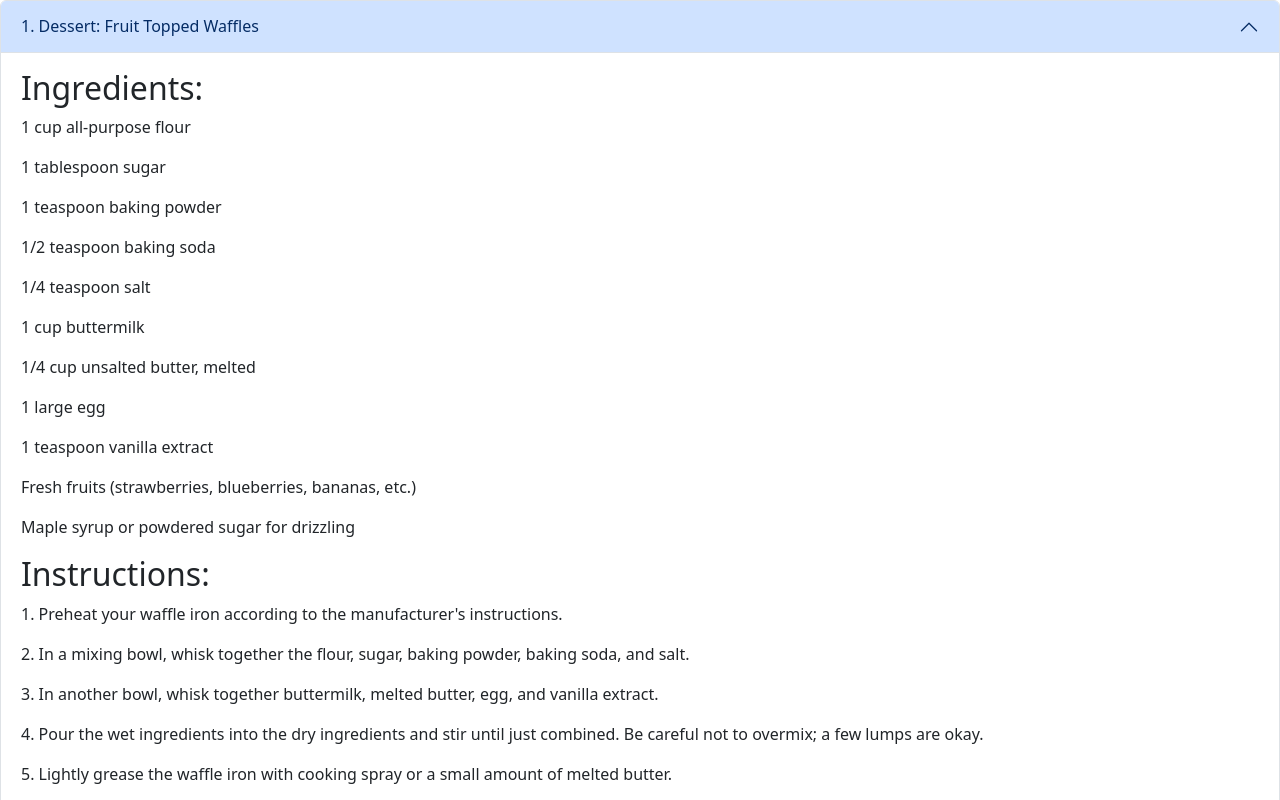
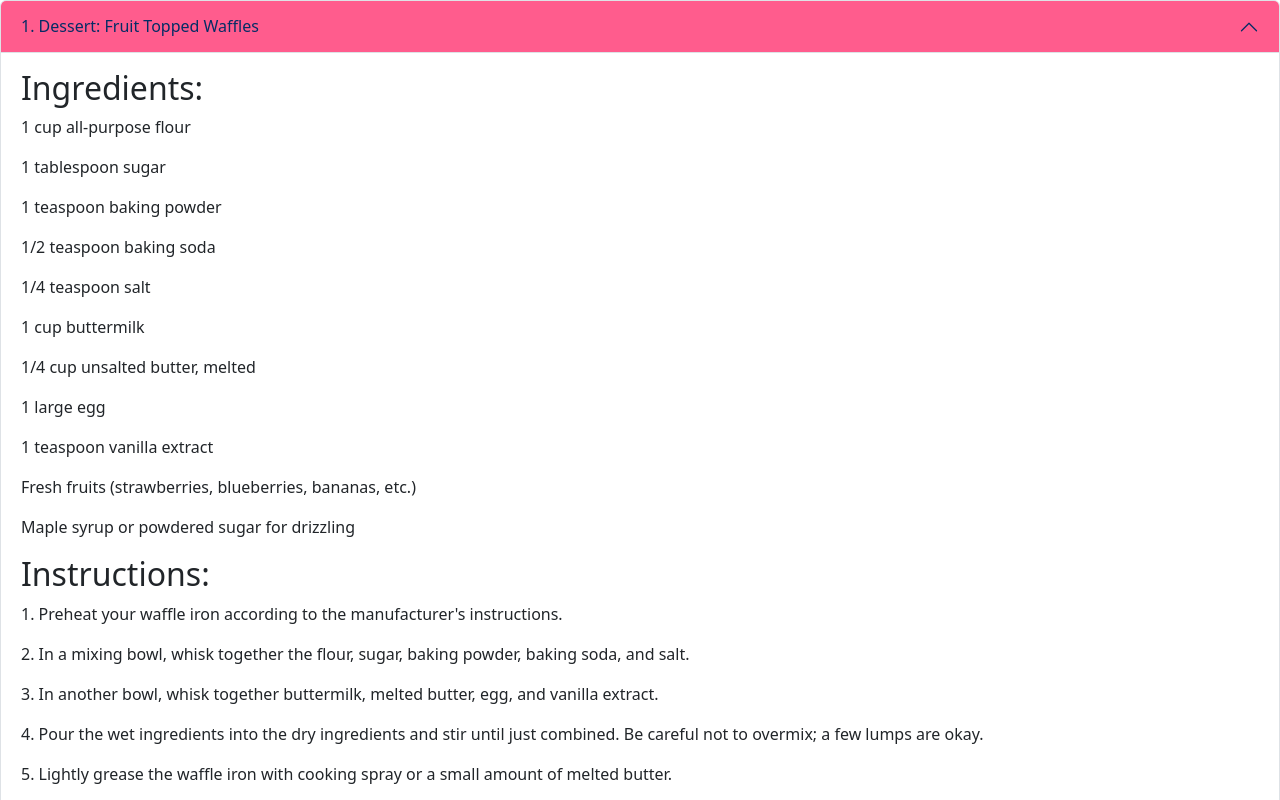
Before and after one commit to yuh2k/cosi-103a-ta, a React (Create React App) app in the folder recipes/: page / in a window 1280 px wide. Shown: the top 800 px of the page. Built offline with nearby package versions, Linux system fonts and the light colour scheme.

Commit message:
Tried to add some colors

```diff
--- a/recipes/src/index.css
+++ b/recipes/src/index.css
@@ -45,19 +45,25 @@ li a:hover{
   color: rgb(251, 130, 130);
   background-color:rgb(221, 160, 221);
   text-align: left;
+
 }
 
 button {
   text-decoration: none;
   color: rgb(251, 137, 211);
-  background-color: black;
+  background-color: rgb(255, 255, 255);
   cursor: pointer;
+  --bs-accordion-btn-focus-box-shadow: none;
+
   /* display:inline-block; */
   border-radius: 3px;
   padding: 10px;
+  --bs-accordion-active-bg: #ff5c8d
+
+
 }
 
 button:hover {
-  background-color:rgb(241, 141, 179);
-  color:rgb(210, 10, 10);
+  background-color:rgb(241, 141, 179); /*Changes background color*/
+  color:rgb(210, 10, 10); /*Changes text color*/
 }
```
